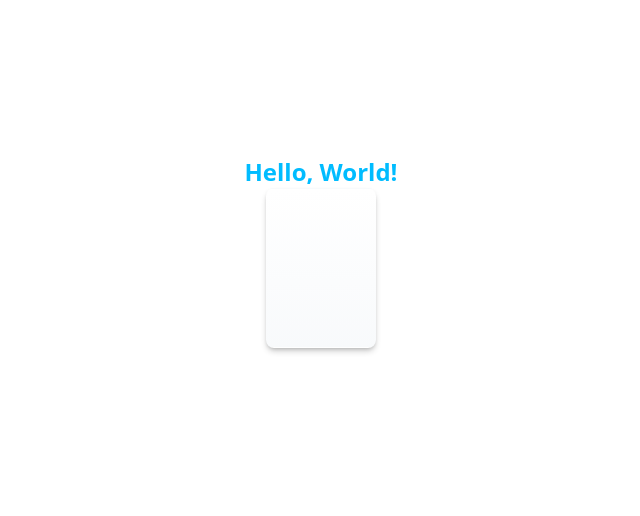
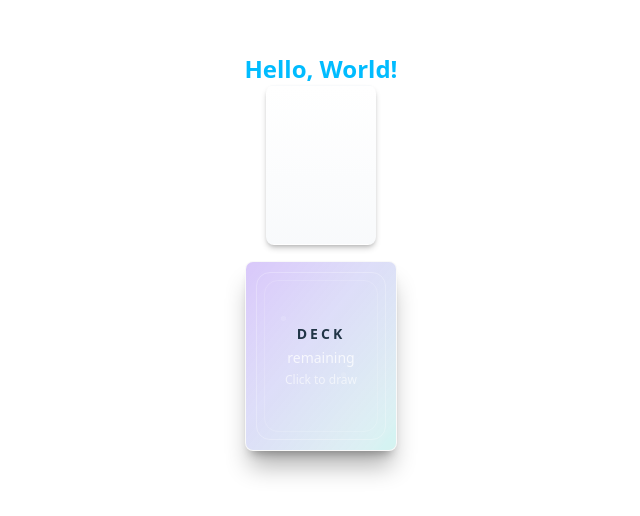
Before and after one commit to Denzell-M/card-deck, a React (Vite) app: page / in a window 1280 px wide. Shown: the part 148-664 px from the top of the page, without its empty margins (319-959 px from the left). Built offline with nearby package versions, Linux system fonts and the light colour scheme.

Commit message:
added Deck component

```diff
--- a/src/App.jsx
+++ b/src/App.jsx
@@ -1,6 +1,7 @@
 import "./App.css";
 import { Hello } from "./components/Hello";
 import { Card } from "./components/Card";
+import { Deck } from "./components/Deck";
 
 function App() {
   return (
@@ -8,6 +9,8 @@ function App() {
       <div>
         <Hello />
         <Card />
+        <div className="py-2" />
+        <Deck />
       </div>
     </>
   );
--- a/src/components/Deck.jsx
+++ b/src/components/Deck.jsx
@@ -0,0 +1,55 @@
+import React from "react";
+
+export function Deck({ remaining, onClick }) {
+  const isEmpty = remaining === 0;
+
+  return (
+    <button
+      type="button"
+      onClick={isEmpty ? undefined : onClick}
+      disabled={isEmpty}
+      aria-label={isEmpty ? "No cards remaining" : "Deck of cards"}
+      className={[
+        "relative h-47.5 w-full overflow-hidden rounded-2xl border",
+        "border-white/15 bg-white/5 shadow-xl shadow-black/30",
+        "transition",
+        isEmpty
+          ? "cursor-default opacity-90"
+          : "cursor-pointer hover:-translate-y-0.5 hover:bg-white/10",
+      ].join(" ")}
+    >
+      {!isEmpty ? (
+        <>
+          {/* pattern */}
+          <div className="absolute inset-0 opacity-95">
+            <div className="absolute inset-0 bg-linear-to-br from-violet-500/30 to-teal-400/15" />
+            <div
+              className="absolute inset-0"
+              style={{
+                backgroundImage:
+                  "radial-gradient(circle at 25% 30%, rgba(255,255,255,.14) 0 2px, transparent 3px), radial-gradient(circle at 65% 60%, rgba(255,255,255,.12) 0 2px, transparent 3px)",
+              }}
+            />
+          </div>
+
+          {/* inset borders */}
+          <div className="pointer-events-none absolute inset-2.5 rounded-[14px] border border-white/25" />
+          <div className="pointer-events-none absolute inset-4.5 rounded-[14px] border border-white/15" />
+
+          {/* label */}
+          <div className="absolute inset-0 grid place-content-center gap-1 text-center">
+            <div className="text-sm font-extrabold tracking-[0.22em]">DECK</div>
+            <div className="text-sm text-white/75">{remaining} remaining</div>
+            <div className="text-xs text-white/60">Click to draw</div>
+          </div>
+        </>
+      ) : (
+        <div className="absolute inset-0 grid place-content-center px-6 text-center">
+          <div className="rounded-xl border border-white/15 bg-white/5 px-4 py-3 font-semibold tracking-wide text-white/80">
+            no cards remaining
+          </div>
+        </div>
+      )}
+    </button>
+  );
+}
```
